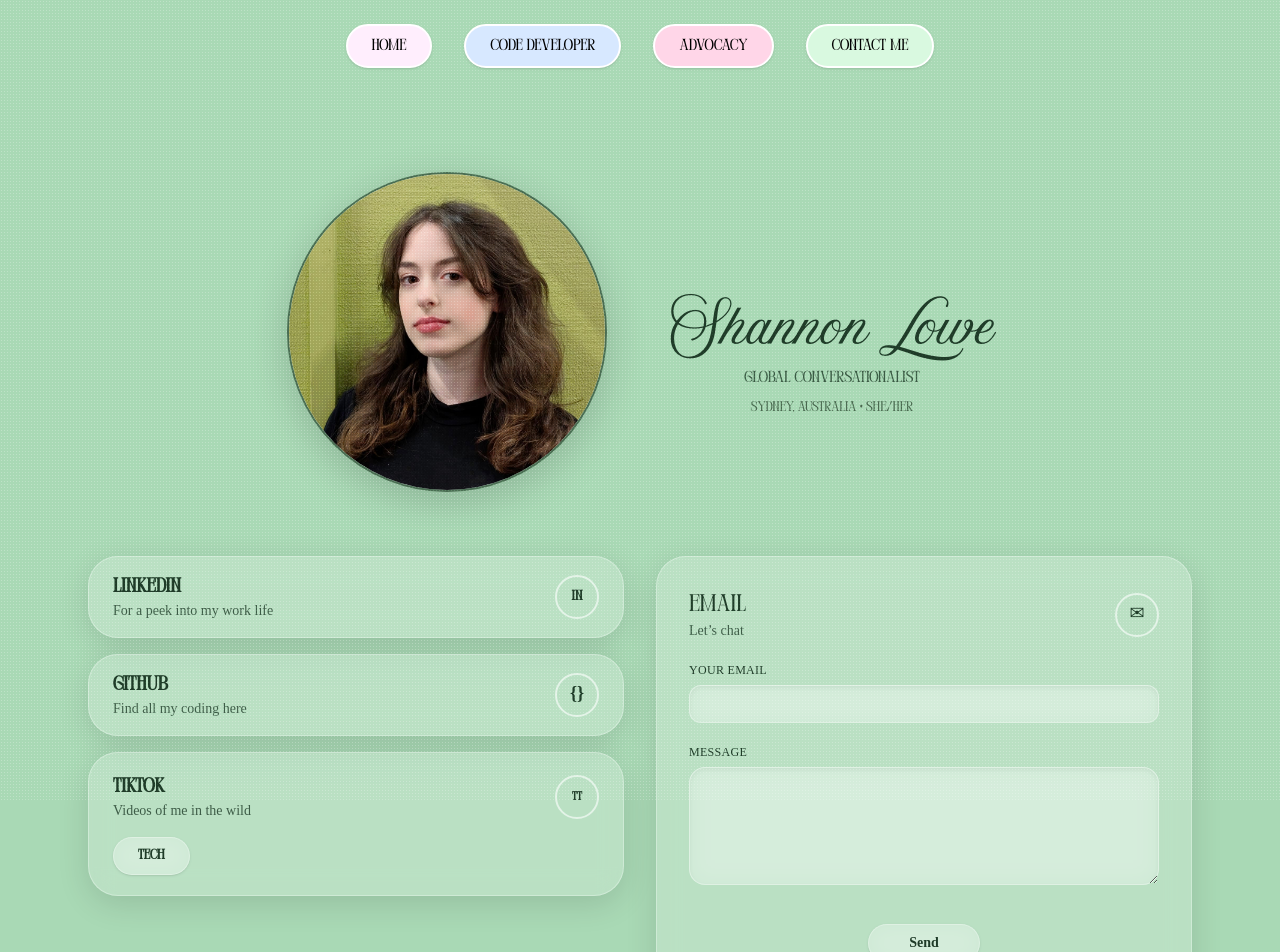
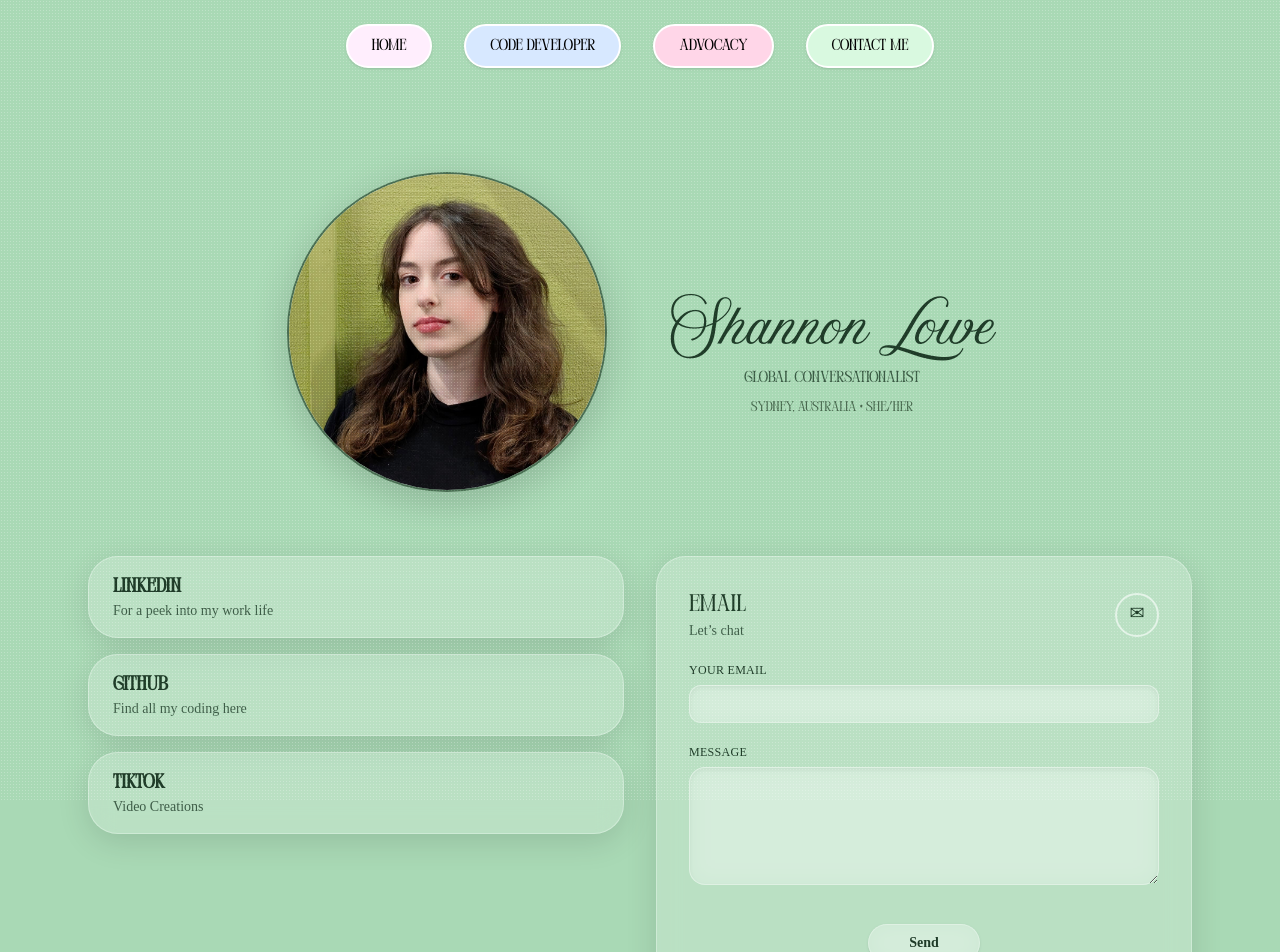
Before and after one commit to SHS-Peb/shan-lowe-portfolio, a React (Vite) app: page /contact in a window 1280 px wide. Shown: the top 952 px of the page. Built offline with nearby package versions, Linux system fonts and the light colour scheme.

Commit message:
contact page removed icons & tiktok pill options

```diff
--- a/src/pages/Contact.jsx
+++ b/src/pages/Contact.jsx
@@ -85,9 +85,6 @@ export default function Contact() {
                   <h2 className={titleText}>LinkedIn</h2>
                   <p className={bodyText}>For a peek into my work life</p>
                 </div>
-                <div className="w-11 h-11 rounded-full border-2 border-white/60 flex items-center justify-center text-sm font-bold text-[#1f3b28]">
-                  in
-                </div>
               </motion.a>
 
               {/* GitHub */}
@@ -105,48 +102,24 @@ export default function Contact() {
                   <h2 className={titleText}>GitHub</h2>
                   <p className={bodyText}>Find all my coding here</p>
                 </div>
-                <div className="w-11 h-11 rounded-full border-2 border-white/60 flex items-center justify-center text-lg font-bold text-[#1f3b28]">
-                  {"{"}{"}"}
-                </div>
               </motion.a>
 
               {/* TikTok */}
-              <motion.div
+              <motion.a
+                href="https://www.tiktok.com/@techtalkinpink"
+                target="_blank"
+                rel="noreferrer"
                 initial={{ opacity: 0, x: -30 }}
                 whileInView={{ opacity: 1, x: 0 }}
-                transition={{ duration: 0.5, delay: 0.2 }}
+                transition={{ duration: 0.5, delay: 0.1 }}
                 viewport={{ once: true }}
-                className={`${glassCard} ${roundedCard} px-6 py-5`}
+                className={`${glassCard} ${roundedCard} px-6 py-4 flex items-center justify-between`}
               >
-                <div className="flex items-center justify-between mb-4">
-                  <div>
-                    <h2 className={titleText}>TikTok</h2>
-                    <p className={bodyText}>Videos of me in the wild</p>
-                  </div>
-                  <div className="w-11 h-11 rounded-full border-2 border-white/60 flex items-center justify-center text-xs font-bold text-[#1f3b28]">
-                    TT
-                  </div>
+                <div>
+                  <h2 className={titleText}>TikTok</h2>
+                  <p className={bodyText}>Video Creations</p>
                 </div>
-
-                <div className="flex gap-4">
-                  <a
-                    href="https://www.tiktok.com/@techtalkinpink"
-                    target="_blank"
-                    rel="noreferrer"
-                    className="bg-white/25 backdrop-blur-md border border-white/30 text-[#1f3b28] rounded-full px-6 py-2 text-sm font-semibold shadow-sm hover:bg-white/30 transition-colors"
-                  >
-                    Tech
-                  </a>
-                  {/* <a
-                    href="https://www.tiktok.com/@YOUR-WRITING-ACCOUNT"
-                    target="_blank"
-                    rel="noreferrer"
-                    className="bg-white/25 backdrop-blur-md border border-white/30 text-[#1f3b28] rounded-full px-6 py-2 text-sm font-semibold shadow-sm hover:bg-white/30 transition-colors"
-                  >
-                    Writing
-                  </a> */}
-                </div>
-              </motion.div>
+              </motion.a>
             </div>
 
             {/* RIGHT COLUMN – EMAIL FORM */}
```
